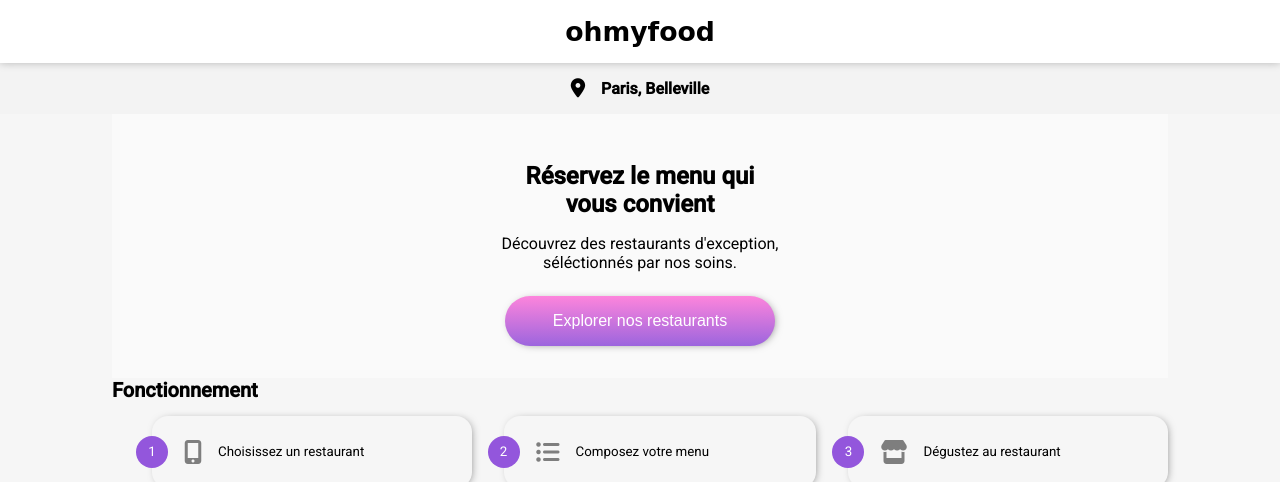
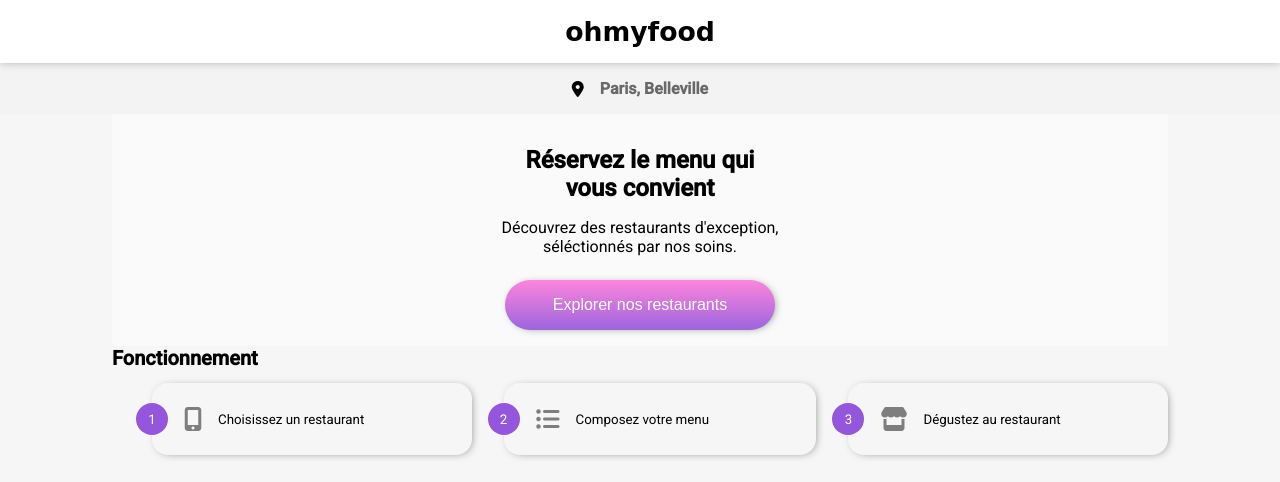
Before and after one commit to fariben06/ohmyfoodP3, a website: page index.html in a window 1280 px wide. Shown: the top 482 px of the page. Drawn offline with Linux system fonts and the light colour scheme; a web font is replaced by a local one.

Commit message:
add all modified files

```diff
--- a/sass/layout/city.scss
+++ b/sass/layout/city.scss
@@ -7,9 +7,10 @@
     text-align: center;
     padding: 1rem;
   & i {
-    font-size: 1.2rem;
+    font-size: 1rem;
    }
   h2 {
     font-size: 1rem;
+    color: dimgray;
   }
 }
--- a/sass/layout/explorer.scss
+++ b/sass/layout/explorer.scss
@@ -3,7 +3,7 @@
 .explorer {
     text-align: center;
     background-color: #fafafa;
-    padding: 2rem;
+    padding: 1rem;
     margin: 0;
     & h2 {
     font-size: 1.5rem;
--- a/sass/pages/restaurant.scss
+++ b/sass/pages/restaurant.scss
@@ -28,9 +28,9 @@
 .banner img {
   display: block;
   width: 100%;
-  height: 70vh;
+  height: 32vh;
   object-fit: cover;
-  object-position: center;
+ object-position: center;
 }
 
 .resto__title  {
```
Also changed, not shown: pages/resto-2.html (+3 -3 lines), pages/resto-3.html (+2 -2 lines), pages/resto-4.html (+2 -2 lines), pages/resto-1.html (line endings or trailing spaces), style.css, 1 other file.
